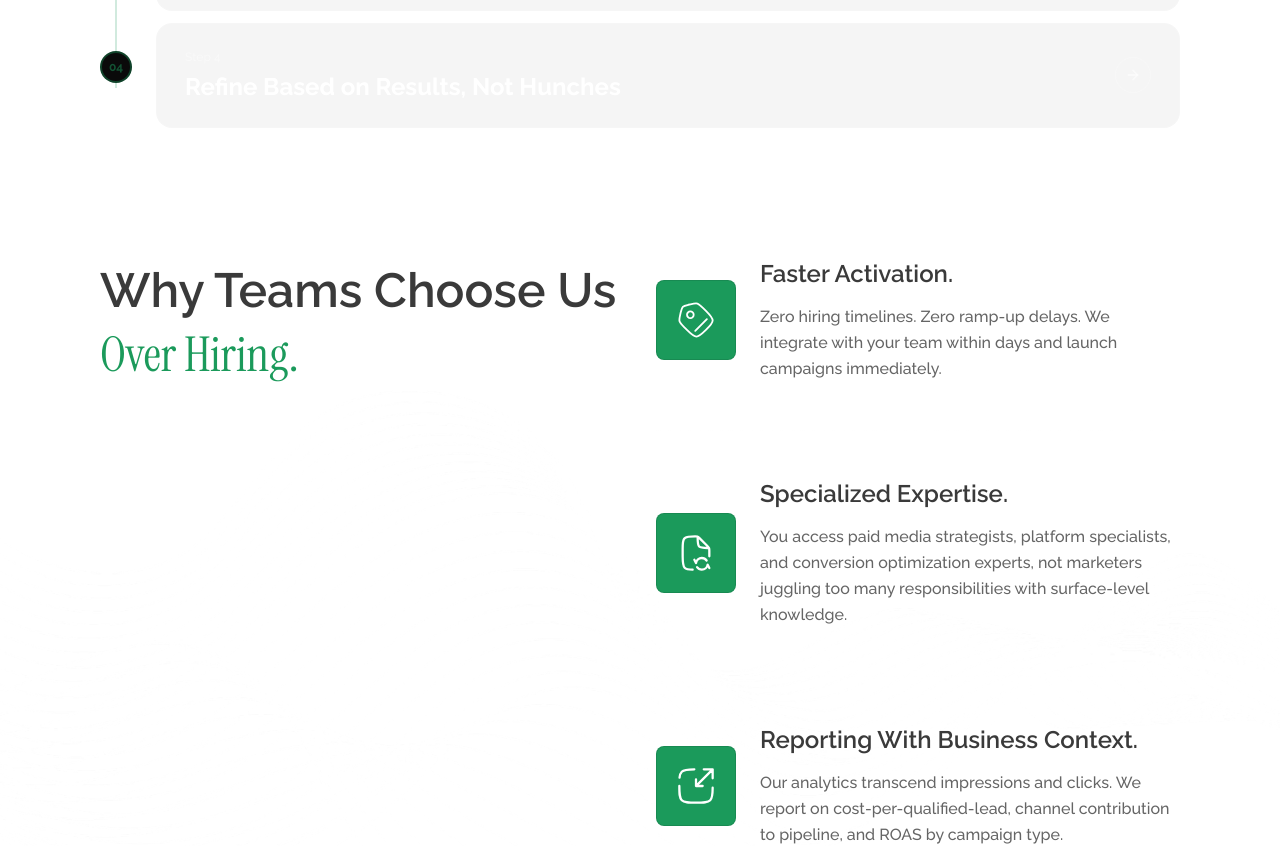
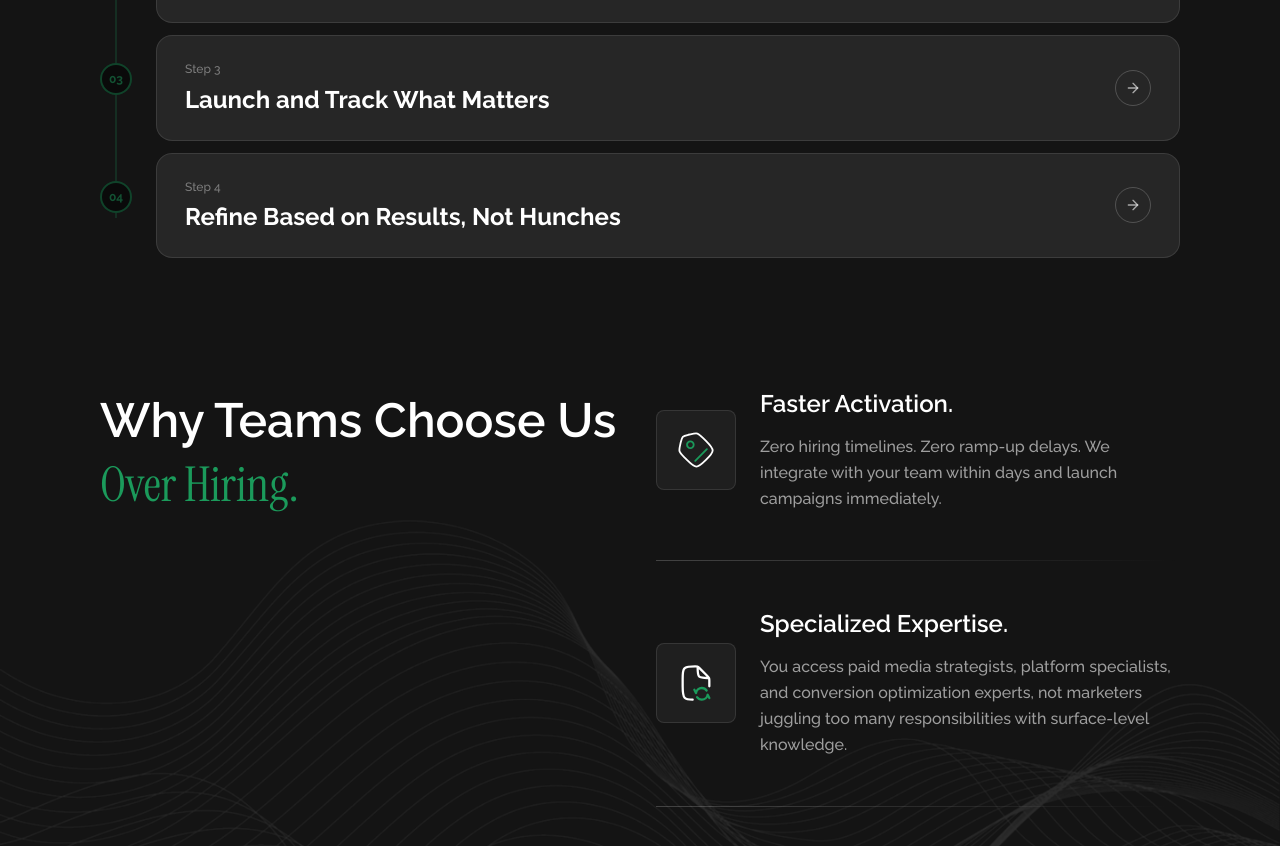
Before and after one commit to Sayan-97/yarn-owls, a Next.js app: page /ppc in a window 1280 px wide. Shown: the part 3699-4545 px from the top of the page. Built offline with nearby package versions, Linux system fonts and the light colour scheme.

Commit message:
chore: removed the theme change transition

```diff
--- a/app/creative/_components/impact.tsx
+++ b/app/creative/_components/impact.tsx
@@ -54,7 +54,7 @@ export default function Impact() {
   );
 
   return (
-    <ScrollThemeSection theme="dark" className="">
+    <ScrollThemeSection theme="dark" className="py-[130px]">
       <div ref={targetRef} className="relative h-[250vh]">
         <div className="sticky top-5 overflow-hidden flex flex-col justify-center gap-10">
           <ScrollThemeSection className="container flex flex-col">
--- /dev/null
+++ b/app/demand-gen/loading.tsx
@@ -0,0 +1,3 @@
+export default function Loading() {
+  return <div>Loading</div>;
+}
--- a/app/demand-gen/page.tsx
+++ b/app/demand-gen/page.tsx
@@ -40,7 +40,7 @@ export default function DemandGenPage() {
         </div>
       </ScrollThemeSection>
       <Growth />
-      <ScrollThemeSection theme="dark" className="space-y-[130px]">
+      <ScrollThemeSection theme="dark" className="space-y-[130px] py-[130px]">
         <DemandIntoRevenue />
         <Formulas />
       </ScrollThemeSection>
--- a/app/globals.css
+++ b/app/globals.css
@@ -20,7 +20,7 @@ html {
   --font-secondary: var(--font-instrument-serif);
 }
 
-:root {
+:root, .light {
   --background: #ffffff;
   --foreground: #3a3a3a;
   --primary: #1b9a5b;
--- a/app/inbound/page.tsx
+++ b/app/inbound/page.tsx
@@ -11,7 +11,7 @@ export default function InboundPage() {
     <div className="space-y-[130px]">
       <InboundHero />
       <RevenueEnfluence />
-      <ScrollThemeSection theme="dark" className="space-y-[130px]">
+      <ScrollThemeSection theme="dark" className="space-y-[130px] py-[130px]">
         <Methodology />
         <ChooseUs />
       </ScrollThemeSection>
--- a/app/layout.tsx
+++ b/app/layout.tsx
@@ -1,6 +1,5 @@
 import type { Metadata } from "next";
 import { Instrument_Serif, Raleway } from "next/font/google";
-import { ThemeScrollProvider } from "@/components/theme-scroll-provider";
 import Footer from "@/components/footer";
 import Header from "@/components/header";
 import SmoothScroll from "@/components/smooth-scroll";
@@ -34,11 +33,9 @@ export default function RootLayout({
       <body className={`${raleway.variable} ${instrumentSerif.variable}`}>
         <LoaderWrapper>
           <SmoothScroll>
-            <ThemeScrollProvider>
-              <Header />
-              <main>{children}</main>
-              <Footer />
-            </ThemeScrollProvider>
+            <Header />
+            <main>{children}</main>
+            <Footer />
           </SmoothScroll>
         </LoaderWrapper>
       </body>
--- a/app/ppc/page.tsx
+++ b/app/ppc/page.tsx
@@ -13,7 +13,7 @@ export default function PPCPage() {
       <PPCHero />
       <Engagement />
       <Functions />
-      <ScrollThemeSection theme="dark" className="space-y-[130px]">
+      <ScrollThemeSection theme="dark" className="space-y-[130px] py-[130px]">
         <QualifiedPipeline />
         <ChooseUs />
       </ScrollThemeSection>
--- a/app/ui-ux/page.tsx
+++ b/app/ui-ux/page.tsx
@@ -10,7 +10,7 @@ export default function UIUXPage() {
     <div className="space-y-[130px]">
       <UIUXHero />
       <RevenueGoals />
-      <ScrollThemeSection theme="dark" className="space-y-[130px]">
+      <ScrollThemeSection theme="dark" className="space-y-[130px] py-[130px]">
         <DesignProcess />
       </ScrollThemeSection>
       <Testimonials />
--- a/components/scroll-theme-section.tsx
+++ b/components/scroll-theme-section.tsx
@@ -1,8 +1,6 @@
 "use client";
 
-import { useInView } from "motion/react";
-import { useEffect, useRef } from "react";
-import { useThemeScroll } from "./theme-scroll-provider";
+import type React from "react";
 
 interface ScrollThemeSectionProps {
   children: React.ReactNode;
@@ -12,26 +10,18 @@ interface ScrollThemeSectionProps {
 
 export default function ScrollThemeSection({
   children,
-  theme = "light",
+  theme,
   className = "",
 }: ScrollThemeSectionProps) {
-  const ref = useRef(null);
-  const { setTheme } = useThemeScroll();
-
-  // amount: 0 means it triggers as soon as even 1px enters the area
-  // margin: "-50% 0px -50% 0px" means we are only looking at the middle line of the viewport
-  const isInView = useInView(ref, {
-    margin: "-50% 0px -50% 0px",
-  });
-
-  useEffect(() => {
-    if (isInView) {
-      setTheme(theme);
-    }
-  }, [isInView, theme, setTheme]);
+  let themeClasses = "";
+  if (theme === "dark") {
+    themeClasses = "dark bg-background text-foreground";
+  } else if (theme === "light") {
+    themeClasses = "light bg-background text-foreground";
+  }
 
   return (
-    <section ref={ref} className={className}>
+    <section className={`${themeClasses} ${className}`.trim()}>
       {children}
     </section>
   );
```
